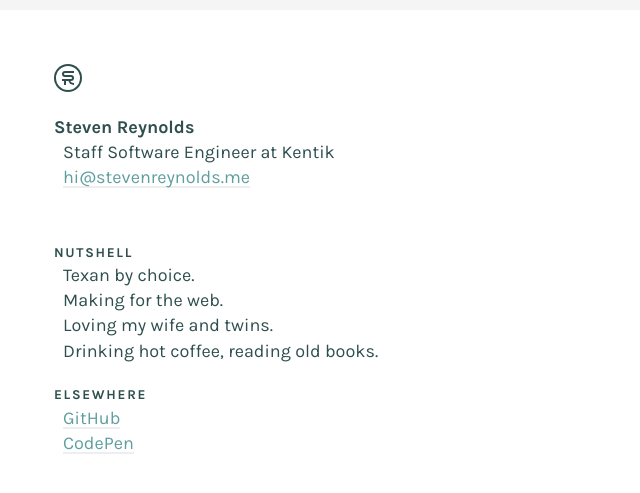
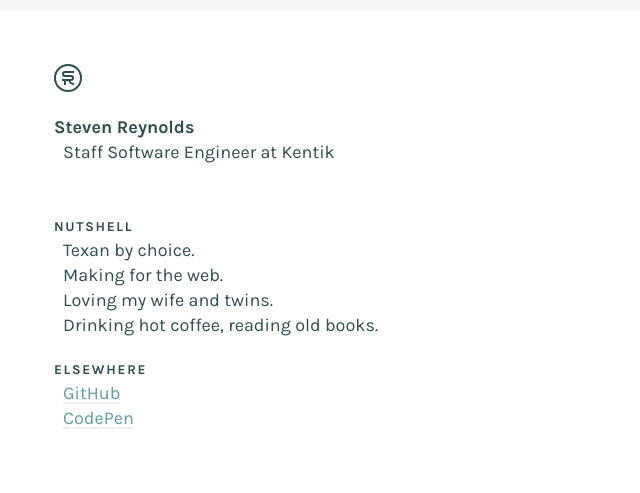
Before and after one commit to stvnrynlds/stvnrynlds.github.io, a Jekyll site: the page built from index.html, in a window 1280 px wide. Shown: the top 493 px of the page, without its empty margins (0-640 px from the left). Built offline with Jekyll 4.4.1, drawn with Linux system fonts in a browser that asks for light colours.

Commit message:
Update introduction section in index.html
Removed email contact from the introduction section.

```diff
--- a/index.html
+++ b/index.html
@@ -5,9 +5,7 @@ layout: home
 <header>
 {% include monogram.html %}
 <h1>Steven Reynolds</h1>
-<p>Staff Software Engineer at Kentik<br>
-  <a href="mailto:hi@stevenreynolds.me">hi@stevenreynolds.me</a>
-</p>
+<p>Staff Software Engineer at Kentik</p>
 </header>
 
 <h3>Nutshell</h3>
```
